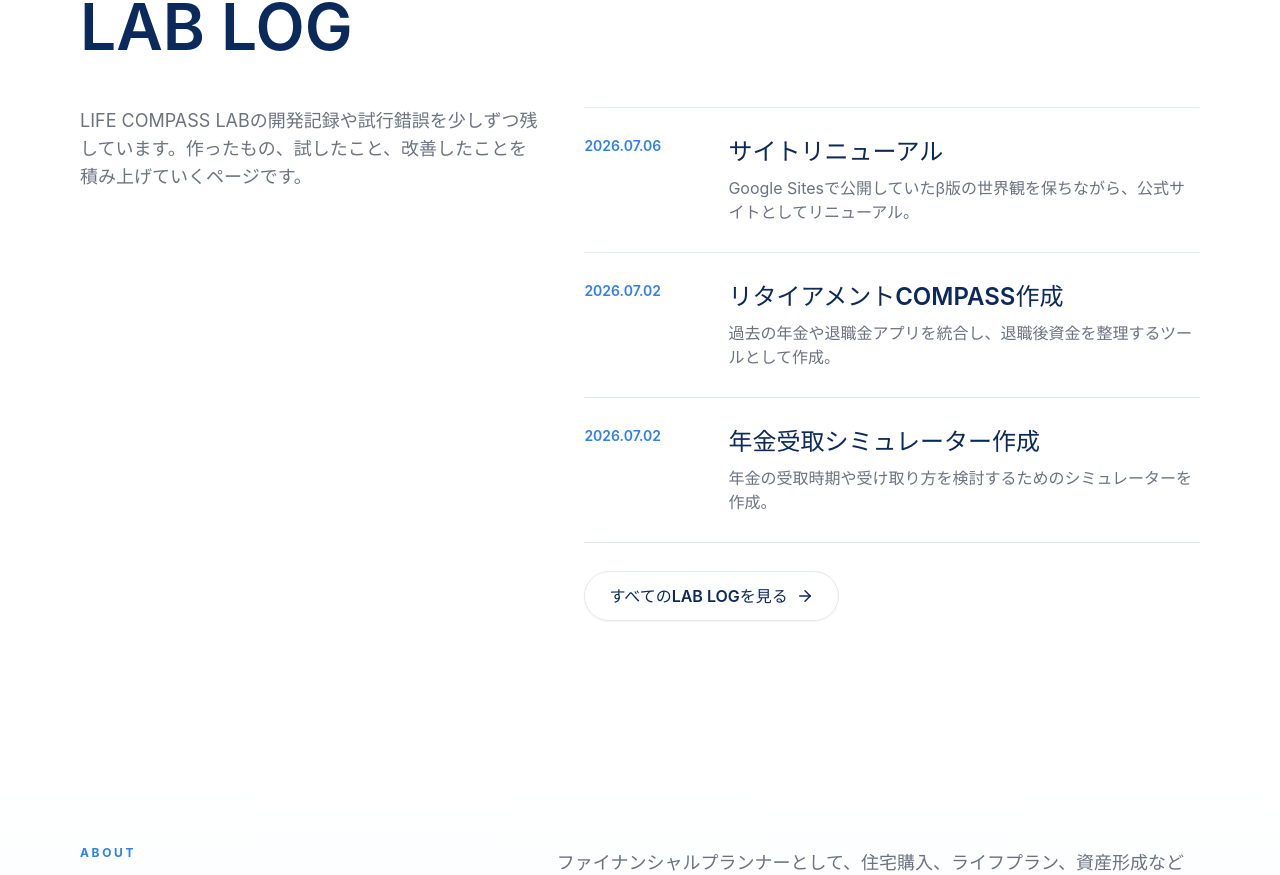
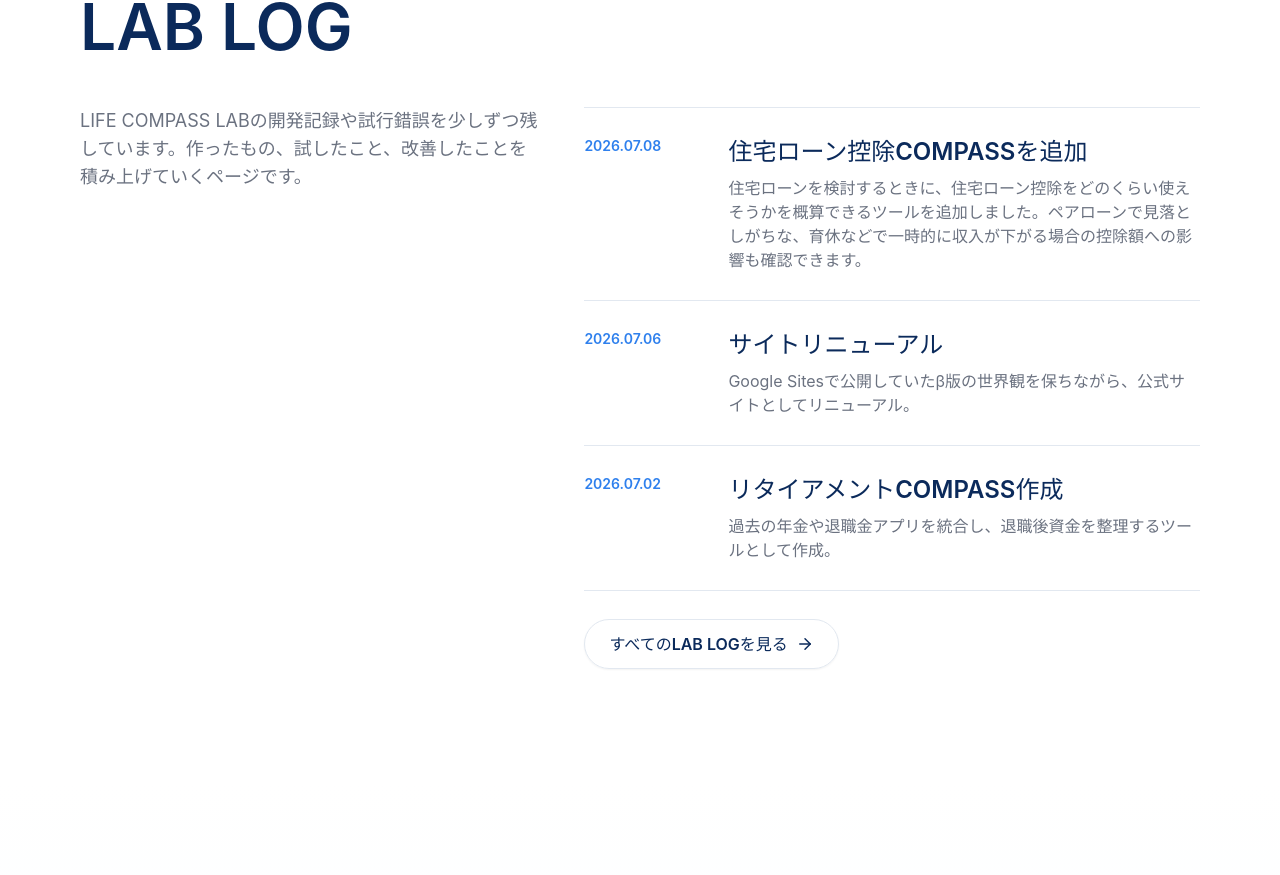
Before and after one commit to yukiya1106-arch/lifecompasslab, a React (Vite) app: page / in a window 1280 px wide. Shown: the part 2890-3765 px from the top of the page. Built offline with nearby package versions, Linux system fonts and the light colour scheme.

Commit message:
Add mortgage compass lab log

```diff
--- a/src/data/labLogData.ts
+++ b/src/data/labLogData.ts
@@ -8,6 +8,14 @@ export type LabLog = {
 };
 
 export const labLogs: LabLog[] = [
+  {
+    date: "2026.07.08",
+    title: "住宅ローン控除COMPASSを追加",
+    summary:
+      "住宅ローンを検討するときに、住宅ローン控除をどのくらい使えそうかを概算できるツールを追加しました。ペアローンで見落としがちな、育休などで一時的に収入が下がる場合の控除額への影響も確認できます。",
+    body:
+      "住宅ローン控除は、借入額や住宅性能だけでなく、実際に納める所得税・住民税によって使える金額が変わります。今回追加した住宅ローン控除COMPASSでは、住宅価格、借入額、ローン形態、夫婦それぞれの収入や育休期間などを入力し、控除可能額と実際に使える控除額の目安を確認できるようにしました。特にペアローンでは、育休や時短勤務で一時的に収入が下がると控除を十分に使えない場合があるため、その影響を事前に整理しやすくしています。",
+  },
   {
     date: "2026.07.06",
     title: "サイトリニューアル",
```
